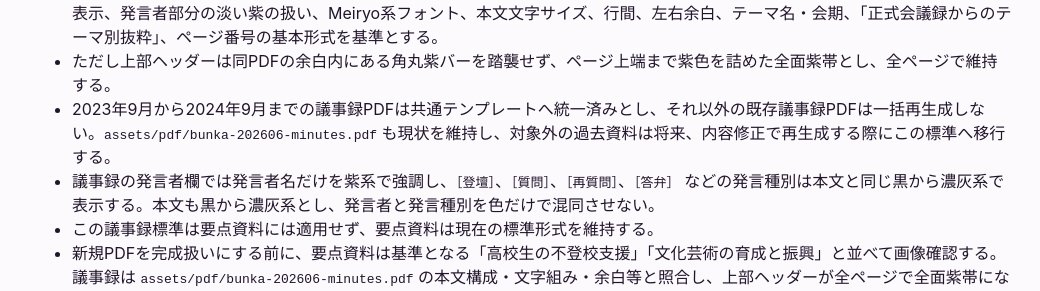
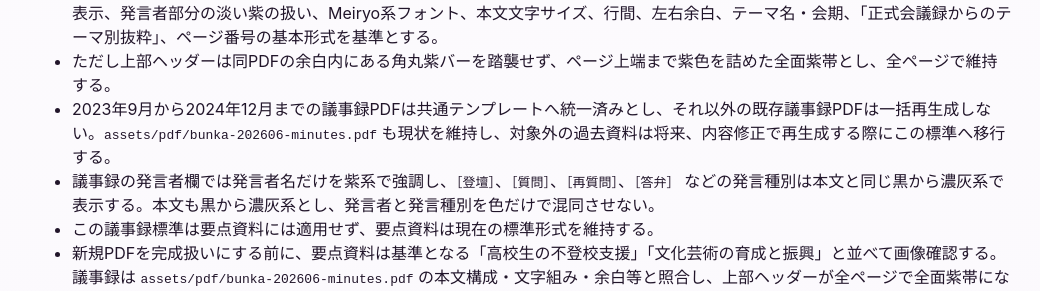
Before and after one commit to sakioryousuke-eng/activity-site, a Jekyll site: the page built from AGENTS.md, in a window 1280 px wide and 900 px high, scrolled down 2278 px. Shown: the part 161-452 px from the top of the window, without its empty margins (118-1158 px from the left). Built offline with Jekyll 4.4.1, drawn with Linux system fonts in a browser that asks for light colours; our own code applies the rules of GitHub Pages for plain Markdown files.

Commit message:
Update Dec 2024 general question PDFs

```diff
--- a/AGENTS.md
+++ b/AGENTS.md
@@ -63,7 +63,7 @@
 - 一般質問の議事録PDFも、メイリオ、上端の黄緑・オレンジライン、紫の見出し、淡い紫の注記カード、共通の余白・出典表記を維持する。要点資料と議事録の役割は混同せず、議事録では質問・答弁・再質問を事実に沿って収録する。
 - 今後、新規作成または内容修正で再生成する一般質問の議事録PDFは、`assets/pdf/bunka-202606-minutes.pdf` の本文構成、発言者表示、発言者部分の淡い紫の扱い、Meiryo系フォント、本文文字サイズ、行間、左右余白、テーマ名・会期、「正式会議録からのテーマ別抜粋」、ページ番号の基本形式を基準とする。
 - ただし上部ヘッダーは同PDFの余白内にある角丸紫バーを踏襲せず、ページ上端まで紫色を詰めた全面紫帯とし、全ページで維持する。
-- 2023年9月から2024年9月までの議事録PDFは共通テンプレートへ統一済みとし、それ以外の既存議事録PDFは一括再生成しない。`assets/pdf/bunka-202606-minutes.pdf` も現状を維持し、対象外の過去資料は将来、内容修正で再生成する際にこの標準へ移行する。
+- 2023年9月から2024年12月までの議事録PDFは共通テンプレートへ統一済みとし、それ以外の既存議事録PDFは一括再生成しない。`assets/pdf/bunka-202606-minutes.pdf` も現状を維持し、対象外の過去資料は将来、内容修正で再生成する際にこの標準へ移行する。
 - 議事録の発言者欄では発言者名だけを紫系で強調し、`［登壇］`、`［質問］`、`［再質問］`、`［答弁］` などの発言種別は本文と同じ黒から濃灰系で表示する。本文も黒から濃灰系とし、発言者と発言種別を色だけで混同させない。
 - この議事録標準は要点資料には適用せず、要点資料は現在の標準形式を維持する。
 - 新規PDFを完成扱いにする前に、要点資料は基準となる「高校生の不登校支援」「文化芸術の育成と振興」と並べて画像確認する。議事録は `assets/pdf/bunka-202606-minutes.pdf` の本文構成・文字組み・余白等と照合し、上部ヘッダーが全ページで全面紫帯になっていることを確認する。
```
Also changed, not shown: 6 other files.
